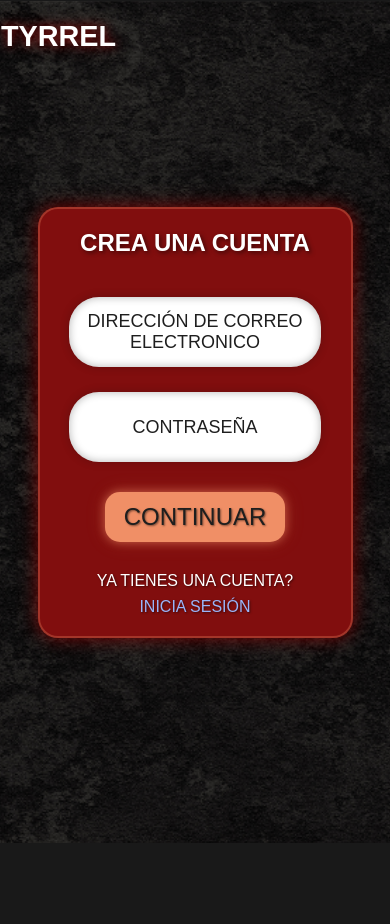
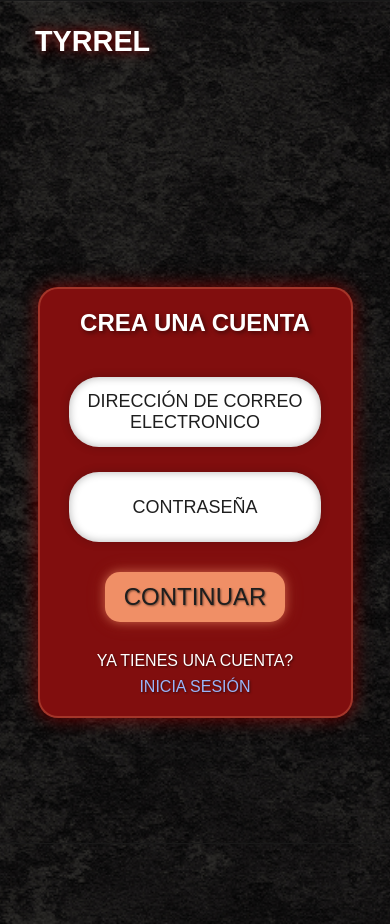
Before and after one commit to Cristianty123/chatbot-front, an Angular app: page /register in a window 390 px wide. Before the commit the page ends 844 px from the top, so only its background shows below. Built offline with nearby package versions, Linux system fonts and the light colour scheme.

Commit message:
se arreglo el responsive de register

```diff
--- a/src/app/app.routes.ts
+++ b/src/app/app.routes.ts
@@ -3,7 +3,7 @@ import { Home } from './page/home/home';
 import {Register} from './page/register/register';
 
 export const routes: Routes = [
-    {path: '', redirectTo: 'Home', pathMatch: 'full'},
-    {path: 'Home', component: Home, data: {animation: 'HomePage'}},
+    {path: '', redirectTo: 'home', pathMatch: 'full'},
+    {path: 'home', component: Home, data: {animation: 'HomePage'}},
     {path: 'register', component: Register, data: {animation: 'RegisterPage'}},
 ];
--- a/src/app/page/register/register.css
+++ b/src/app/page/register/register.css
@@ -4,6 +4,13 @@
   box-sizing: border-box;
   margin: 0;
   padding: 0;
+}
+
+.header {
+  padding: 40px;
+  position: relative;
+  z-index: 10;
+  flex-shrink: 0;
 }
 .signup-container {
   position: relative;
@@ -151,16 +158,25 @@
 .logo {
   position: absolute;
   top: 20px;
-  left: 15%;
-  transform: translateX(-50%);
+  left: 20px; /* Cambiado a esquina izquierda */
   font-family: "Algerian", sans-serif;
   font-size: clamp(1.8rem, 6vw, 3.5rem);
   z-index: 3;
-  text-align: center;
-  width: 100%;
   text-shadow:
     0 0 10px rgba(139, 0, 0, 0.8),
     0 0 20px rgba(139, 0, 0, 0.4);
+  cursor: pointer; /* Indica que es clickeable */
+  padding: 5px 15px; /* Área de click reducida al texto */
+  transition: all 0.3s ease;
+  display: inline-block; /* Para que el padding no ocupe todo el ancho */
+}
+
+.logo:hover {
+  color: var(--accent-color); /* Cambio de color al pasar el mouse */
+  text-shadow:
+    0 0 15px rgba(240, 143, 102, 0.9),
+    0 0 25px rgba(240, 143, 102, 0.5);
+  transform: scale(1.05); /* Efecto de agrandamiento */
 }
 
 .corner-image {
--- a/src/app/page/register/register.html
+++ b/src/app/page/register/register.html
@@ -6,10 +6,12 @@
   <title>Tyrrel - Registro</title>
 </head>
 <body>
+<header class="header">
+  <h1 class="logo" (click)="navigateToHome()">TYRREL</h1>
+</header>
+
 <div class="signup-container">
   <img class="background-image" src="/logo-light.png" alt="Background">
-
-  <h1 class="logo">TYRREL</h1>
 
   <div class="signup-card">
     <h2 class="signup-title">CREA UNA CUENTA</h2>
@@ -33,7 +35,7 @@
 
     <div class="login-prompt">
       <p>YA TIENES UNA CUENTA?</p>
-      <a href="#" class="login-link">INICIA SESIÓN</a>
+      <a href="" class="login-link">INICIA SESIÓN</a>
     </div>
   </div>
 </div>
--- a/src/app/page/register/register.ts
+++ b/src/app/page/register/register.ts
@@ -1,4 +1,5 @@
 import { Component, OnInit } from '@angular/core';
+import {Router} from '@angular/router';
 
 @Component({
   selector: 'app-register',
@@ -7,7 +8,19 @@ import { Component, OnInit } from '@angular/core';
   styleUrl: './register.css'
 })
 export class Register implements OnInit {
+
+  constructor(private router: Router) {}
   ngOnInit() {
     document.documentElement.setAttribute('data-theme', 'login');
   }
+
+  navigateToHome() {
+    this.router.navigate(['/']).then(() => {
+      // Navegación completada con éxito
+      console.log('Navegación a registro completada');
+    }).catch((error) => {
+      // Manejo de errores si la navegación falla
+      console.error('Error en navegación:', error);
+    });
+  }
 }
```
